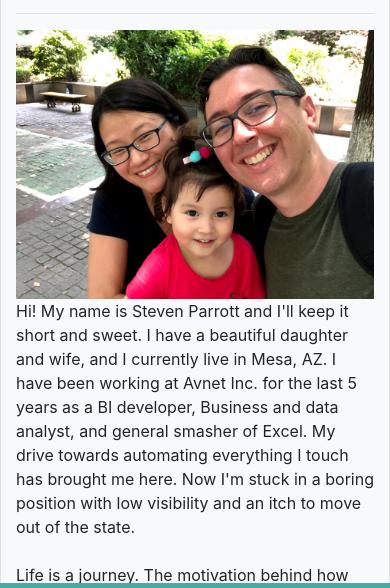
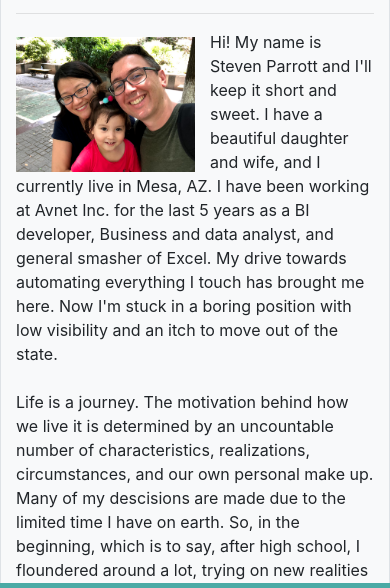
Before and after one commit to MochaCosine1206/Bootstrap-Portfolio, a plain HTML site: page index.html in a window 390 px wide. Shown: the part 231-819 px from the top of the page. Drawn offline with nearby package versions, Linux system fonts and the light colour scheme.

Commit message:
made image responsive

```diff
--- a/assets/css/style.css
+++ b/assets/css/style.css
@@ -3,6 +3,15 @@
     background-image: url(../images/pipes.png);
     background-repeat: repeat;
     overflow: hidden;
+}
+
+#abtimg {
+    position: relative;
+    float: left;
+    width: 50%;
+    height: auto;
+    margin-right: 15px;
+    margin-top: 7px;
 }
 
 .card-img-overlay {
--- a/index.html
+++ b/index.html
@@ -33,10 +33,11 @@
                         <h1 class="display-4">About Me</h1>
                         <hr>
                         <div class="row">
-                            <div class="col-xs-12 col-sm-3 bg-light">
+                            <!-- <div class="col-xs-12 col-sm-3 bg-light">
                                 <img src="assets/images/IMG_4644.jpg" class="pull-left img-fluid" alt="Steven's Family">
-                            </div>
-                            <div class="col-xs-12 col-sm-9 bg-light">
+                            </div> -->
+                            <div class="col-12 bg-light">
+                                    <img id="abtimg" src="assets/images/IMG_4644.jpg" class="pull-left img-fluid" alt="Steven's Family">
                                 <p>Hi! My name is Steven Parrott and I'll keep it short and sweet.
                                     I have a beautiful daughter and wife, and I currently live in Mesa, AZ.
                                     I have been working at Avnet Inc. for the last 5 years as a BI developer, Business
```
